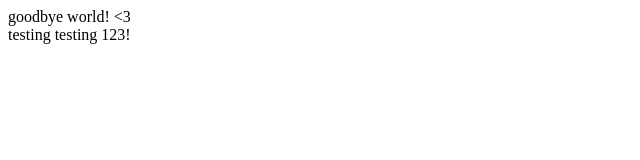
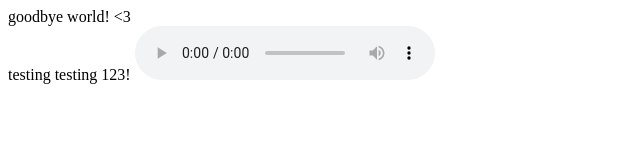
Before and after one commit to Noderz/noderzpumpkins, a plain HTML site: page index.html in a window 1280 px wide. Shown: the whole page, without its empty margins (0-640 px from the left). Drawn offline with Linux system fonts and the light colour scheme.

Commit message:
Update index.html

```diff
--- a/index.html
+++ b/index.html
@@ -2,4 +2,8 @@
 <title> hello world! </title>
 <header> goodbye world! <3 </header>
 <p3> testing testing 123! </p3>
+<audio controls autoplay>
+  <source src="sday.mp3" type="audio/mpeg">
+Your browser does not support the audio element.
+</audio>
 </html>
```
